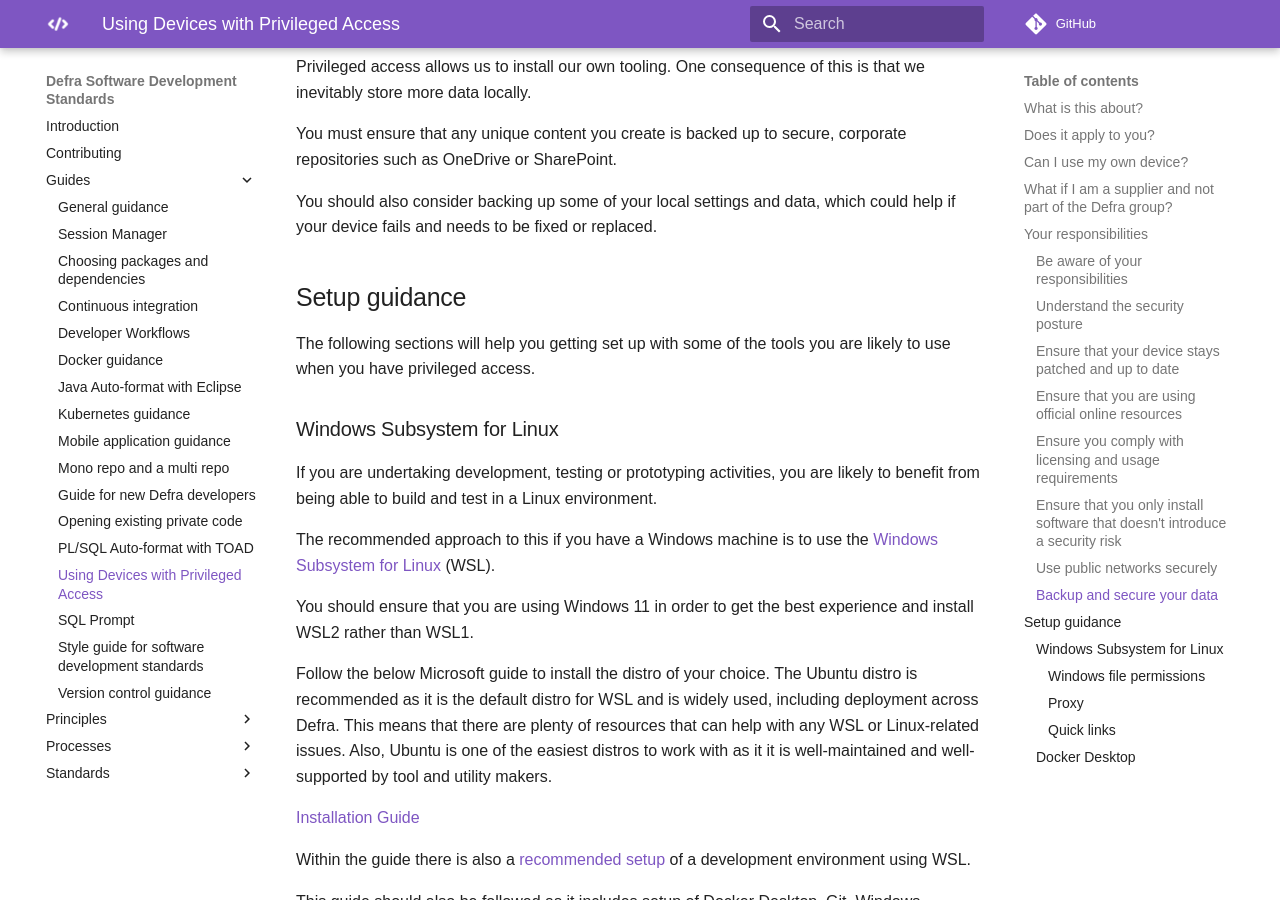
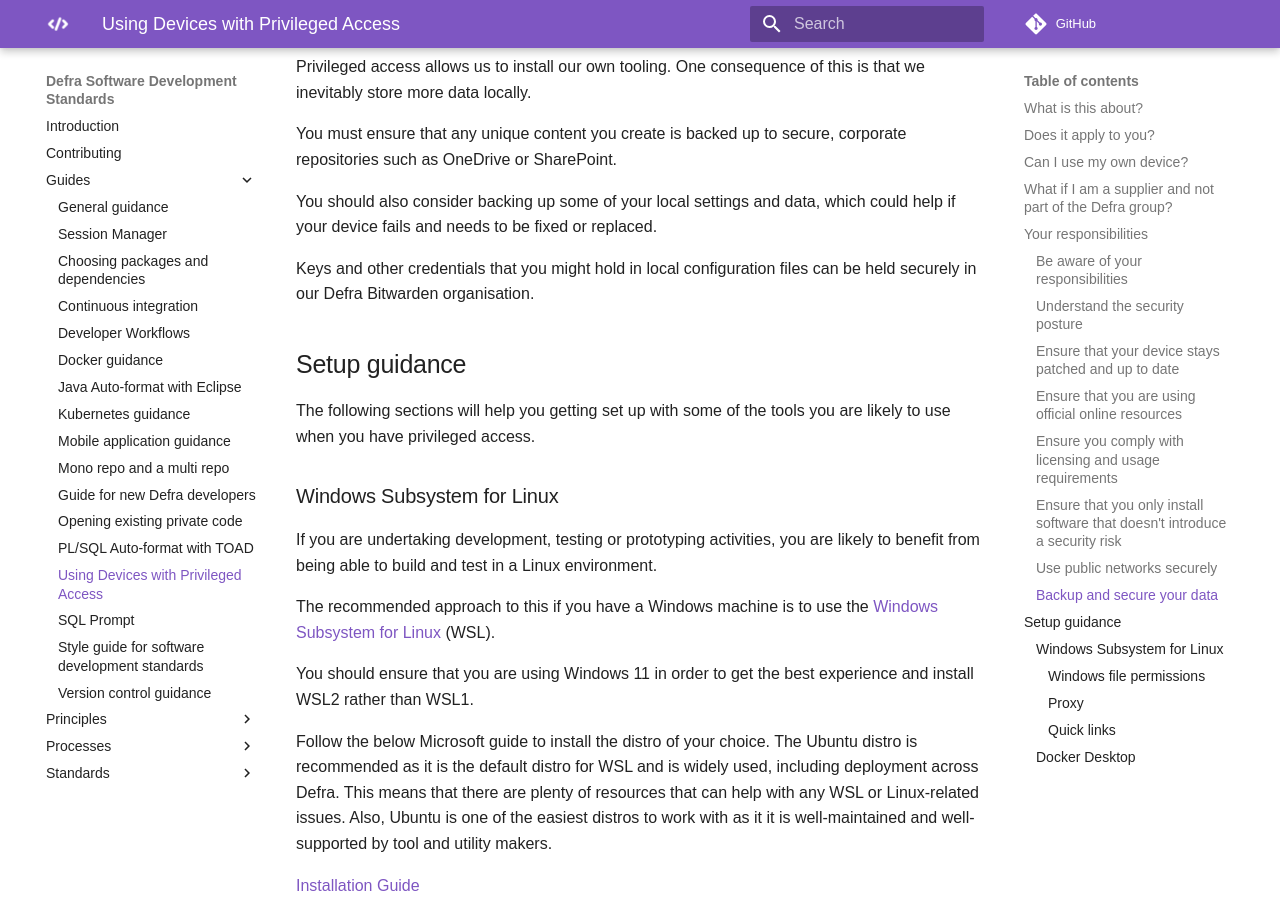
Before and after one commit to DEFRA/software-development-standards, an MkDocs documentation site: the page built from docs/guides/privileged_devices.md, in a window 1280 px wide and 900 px high, scrolled down 2880 px. Built offline with MkDocs 1.6.1 and Material for MkDocs 9.7.7, drawn with Linux system fonts in a browser that asks for light colours; some web fonts are replaced; comment, search, counter and statistics services are not loaded.

Commit message:
Mention use of our Bitwarden organisation

```diff
--- a/docs/guides/privileged_devices.md
+++ b/docs/guides/privileged_devices.md
@@ -88,6 +88,8 @@ You must ensure that any unique content you create is backed up to secure, corpo
 
 You should also consider backing up some of your local settings and data, which could help if your device fails and needs to be fixed or replaced.
 
+Keys and other credentials that you might hold in local configuration files can be held securely in our Defra Bitwarden organisation.
+
 ## Setup guidance
 The following sections will help you getting set up with some of the tools you are likely to use when you have privileged access.
 
```
